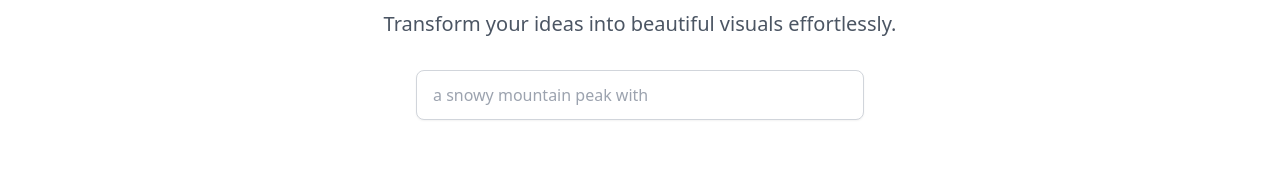
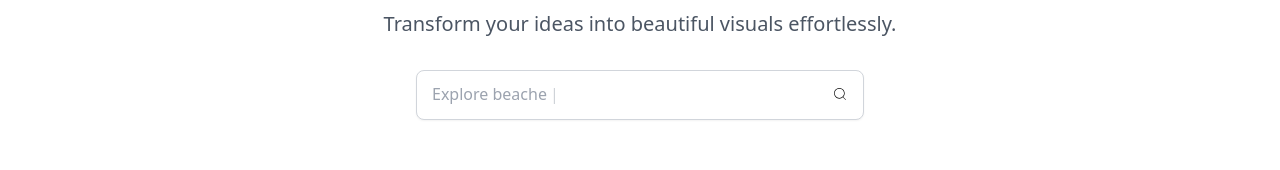
Before and after one commit to theprince29/Imageify, a React (Vite) app in the folder frontend/: page / in a window 1280 px wide. Shown: the part 490-660 px from the top of the page. Built offline with nearby package versions, Linux system fonts and the light colour scheme.

Commit message:
added type writer effect in search box

```diff
--- a/frontend/package.json
+++ b/frontend/package.json
@@ -23,7 +23,9 @@
     "lucide-react": "^0.447.0",
     "react": "^18.3.1",
     "react-dom": "^18.3.1",
+    "react-icons": "^5.3.0",
     "react-router-dom": "^6.26.2",
+    "react-simple-typewriter": "^5.0.1",
     "shadcn-ui": "^0.9.2",
     "tailwind-merge": "^2.5.2",
     "tailwindcss-animate": "^1.0.7"
--- a/frontend/src/components/Home/Hero.jsx
+++ b/frontend/src/components/Home/Hero.jsx
@@ -1,7 +1,9 @@
-import React from 'react'
-import { Input } from '../ui/input'
+import React, { useState } from 'react'
+import { CiSearch } from "react-icons/ci";
+import { Typewriter } from "react-simple-typewriter";
 
 const Hero = () => {
+  const [searchValue, setSearchValue]= useState("")
   return (
     <div>
         <div className="flex flex-col items-center justify-center min-h-screen bg-white text-center p-8">
@@ -33,13 +35,42 @@ const Hero = () => {
         </p>
 
         {/* Input Box */}
-        <div className="relative max-w-md mx-auto">
-          <input
-            type="text"
-            placeholder="a snowy mountain peak with"
-            className="w-full px-4 py-3 border border-gray-300 rounded-lg shadow-sm focus:outline-none focus:border-blue-400"
-          />
-        </div>
+        <div className="relative max-w-md mx-auto rounded-lg">
+      <input
+        type="text"
+        placeholder=""
+        className="w-full px-4 py-3 pr-10 border border-gray-300 rounded-lg shadow-sm focus:outline-none focus:border-blue-400"
+        value={searchValue}
+        onChange={(e) => setSearchValue(e.target.value)}
+      />
+
+      <div className="absolute top-3 left-4 text-gray-400">
+        {
+          !searchValue && (
+
+
+        <Typewriter
+          words={[
+            "Search mountains...",
+            "Explore beaches...",
+            "Discover cities...",
+          ]}
+          loop={false}
+          cursor
+          cursorStyle="|"
+          typeSpeed={70}
+          deleteSpeed={50}
+          delaySpeed={1000}
+        />
+        )
+      }
+      </div>
+      <div className="absolute right-4 top-4">
+        <CiSearch />
+      </div>
+    </div>
+
+
       </div>
     </div>
     </div>
```
Also changed, not shown: 1 other file (tests, documents, lock files or other folders).
